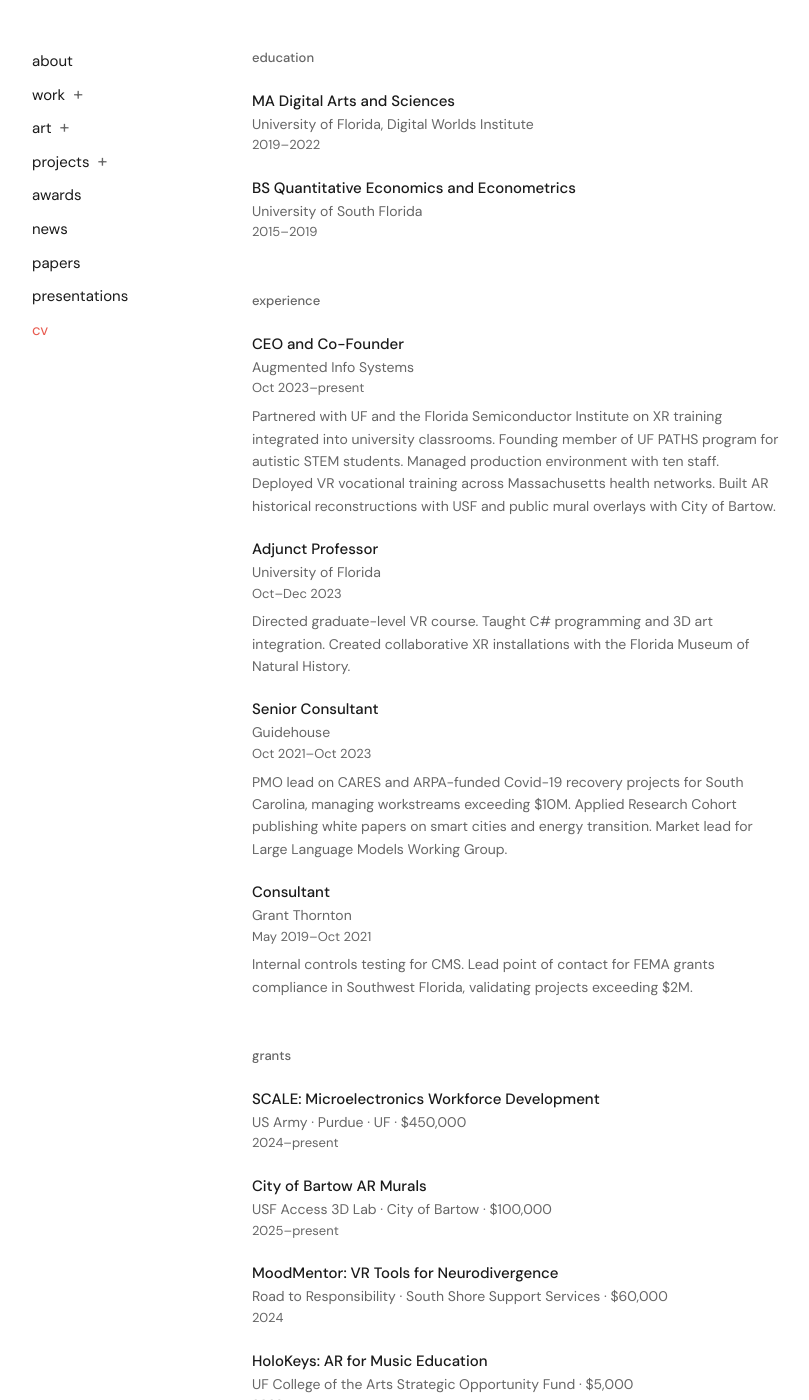
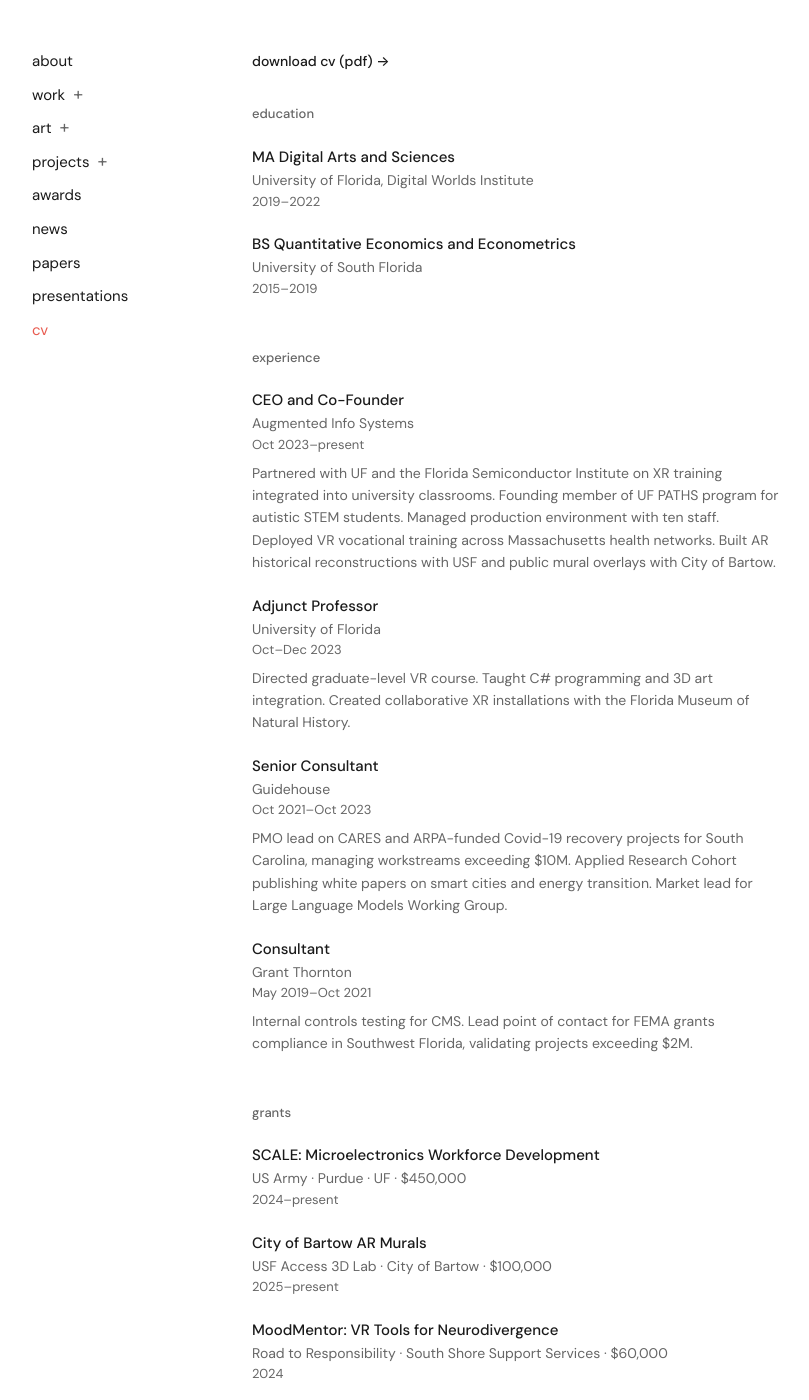
Before and after one commit to austin-from-ais/austinstanbury, a Jekyll site: the page built from cv.html, in a window 1280 px wide and 1400 px high. Shown: the whole window, without its empty margins (16-825 px from the left). Built offline with Jekyll 4.4.1, drawn with Linux system fonts in a browser that asks for light colours.

Commit message:
Add CV download link to CV page
Co-Authored-By: Claude Opus 4.6 <noreply@anthropic.com>

```diff
--- a/assets/css/style.css
+++ b/assets/css/style.css
@@ -235,6 +235,17 @@ a {
 }
 
 /* === CV PAGE === */
+.cv-download {
+    font-size: 0.875rem;
+    font-weight: 500;
+    display: inline-block;
+    margin-bottom: 32px;
+}
+
+.cv-download:hover {
+    text-decoration: underline;
+}
+
 .cv-section {
     margin-bottom: 48px;
 }
--- a/cv.html
+++ b/cv.html
@@ -3,6 +3,8 @@ layout: default
 title: CV
 permalink: /cv/
 ---
+
+<p><a href="{{ site.baseurl }}/assets/pdf/cv.pdf" target="_blank" class="cv-download">download cv (pdf) →</a></p>
 
 <div class="cv-section">
     <h2>education</h2>
```
